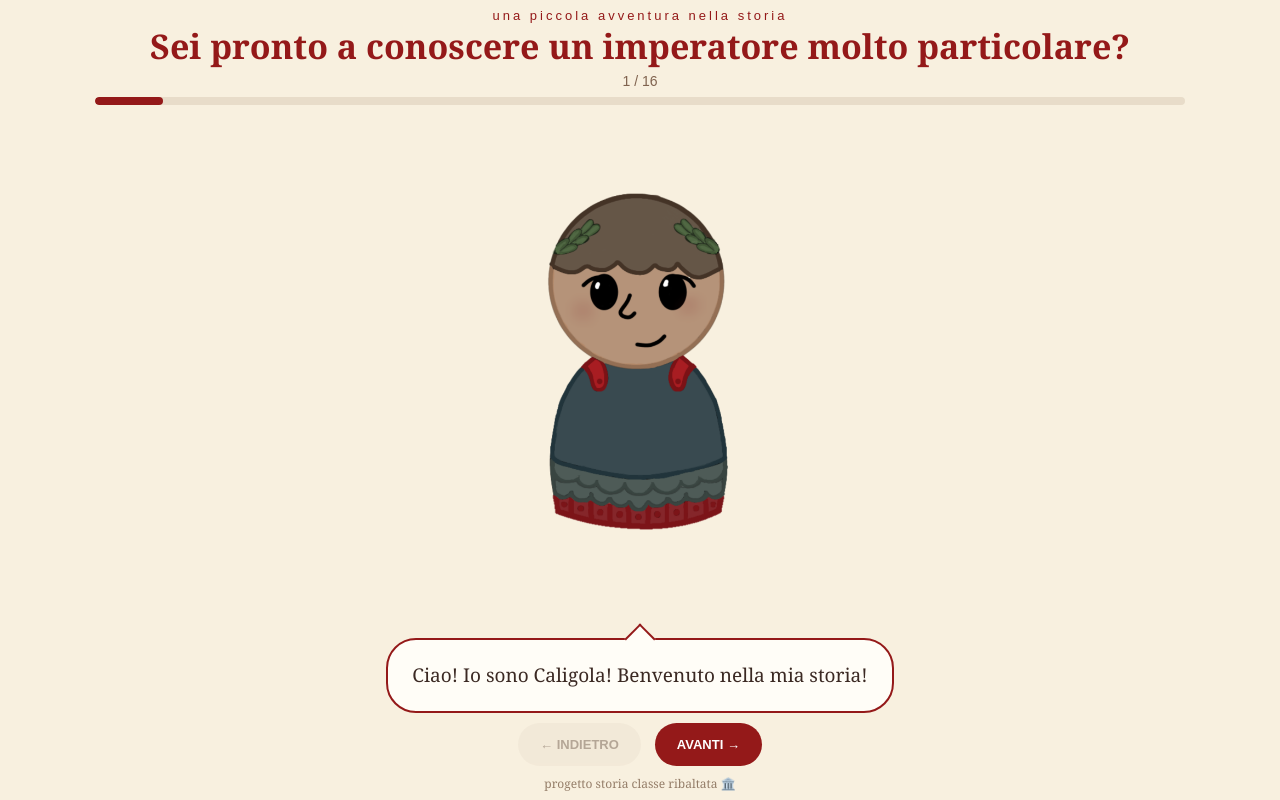
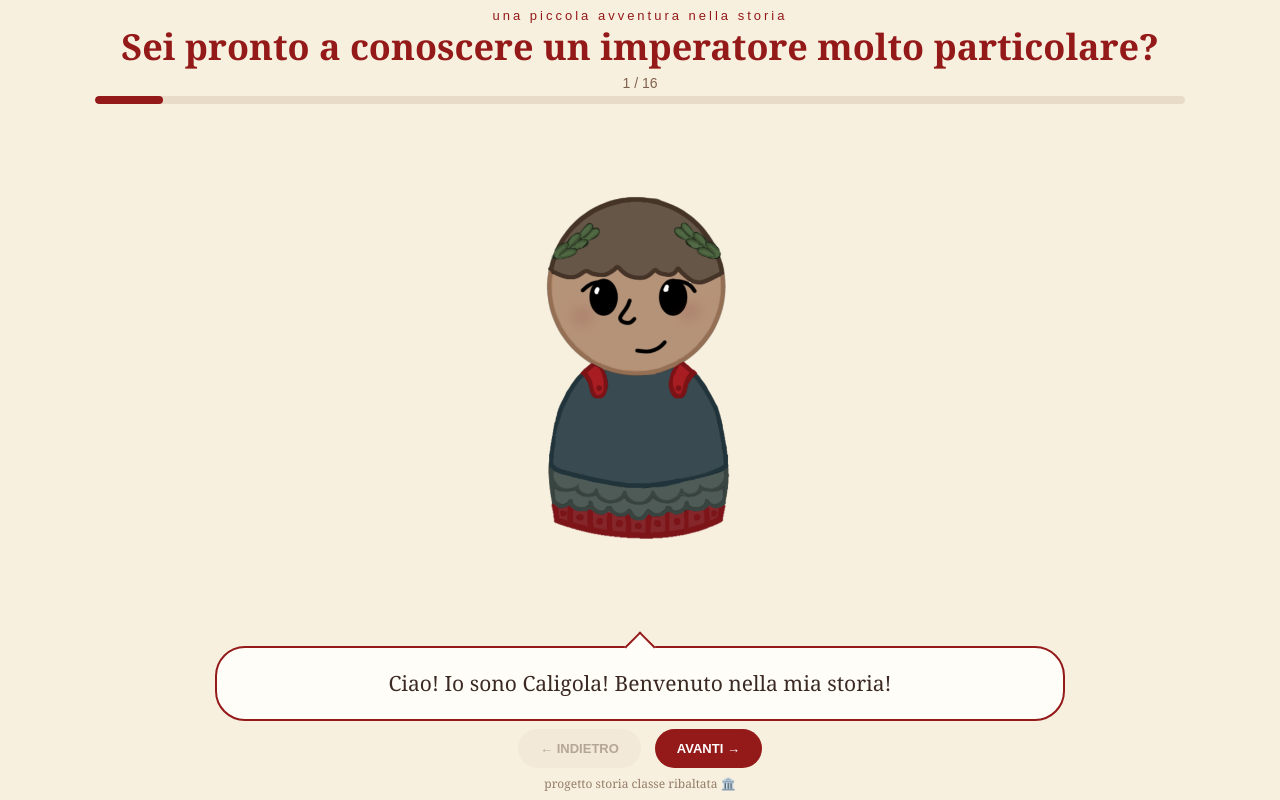
Before and after one commit to drixq/progettostoria, a plain HTML site: page index.html in a window 1280 px wide. Drawn offline with Linux system fonts and the light colour scheme.

Commit message:
Update styles for responsiveness and layout adjustments

```diff
--- a/style.css
+++ b/style.css
@@ -13,11 +13,10 @@ body {
 }
 .comic {
     width: 100%;
-    max-width: 1050px;
+    max-width: 1100px;
     margin: 0 auto;
     text-align: center;
 }
-/* TITOLO */
 header {
     margin-bottom: 12px;
 }
@@ -64,30 +63,25 @@ h1 {
 }
 /* PERSONAGGI */
 .characters {
-    height: 500px;
+    height: clamp(210px, 42vh, 350px);
     display: flex;
     justify-content: center;
     align-items: flex-end;
     gap: 0;
     position: relative;
     overflow: visible;
-    transform: translateY(35px);
 }
 #caligola {
-    height: 410px;
-    max-width: 68%;
+    height: 95%;
+    max-width: 52%;
     object-fit: contain;
     transition: opacity 0.3s ease;
-    position: relative;
-    top: 25px;
 }
 .horse {
     display: none;
-    height: 390px;
-    max-width: 68%;
+    height: 88%;
+    max-width: 52%;
     object-fit: contain;
-    position: relative;
-    top: 25px;
     animation: enterHorse 0.7s ease;
 }
 @keyframes enterHorse {
@@ -171,33 +165,78 @@ footer {
     color: #947d68;
     font-size: 12px;
 }
-/* IPAD E SCHERMI LARGHI */
-@media (min-width: 601px) {
+/* IPAD IN ORIZZONTALE E SCHERMI LARGHI */
+@media (min-width: 601px) and (orientation: landscape) {
     body {
-        padding: 10px 24px;
+        height: 100vh;
+        height: 100dvh;
+        min-height: 0;
+        overflow: hidden;
+        padding: 8px 24px;
+    }
+    .comic {
+        height: 100%;
+        display: flex;
+        flex-direction: column;
     }
     header {
-        margin-bottom: 5px;
+        flex: 0 0 auto;
+        margin-bottom: 4px;
     }
     h1 {
-        font-size: 34px;
+        font-size: clamp(25px, 3.2vw, 36px);
     }
     .subtitle {
         margin-bottom: 4px;
     }
+    .comic-card {
+        flex: 1 1 auto;
+        min-height: 0;
+        display: flex;
+        flex-direction: column;
+        padding: 4px 5px;
+    }
+    .progress-area {
+        flex: 0 0 auto;
+        margin-bottom: 3px;
+        gap: 5px;
+    }
     .characters {
-        height: 500px;
+        flex: 1 1 0;
+        min-height: 0;
+        height: auto;
+        align-items: flex-end;
+        overflow: visible;
+    }
+    #caligola {
+        height: 100%;
+        max-height: 100%;
+        max-width: 68%;
+    }
+    .horse {
+        height: 95%;
+        max-height: 100%;
+        max-width: 68%;
     }
     .speech-bubble {
-        min-height: 85px;
-        padding: 15px 25px;
-        margin: 10px auto 12px;
+        flex: 0 0 auto;
+        width: 85%;
+        min-height: 75px;
+        padding: 10px 24px;
+        margin: 5px auto 8px;
     }
     #dialogue {
-        font-size: 19px;
+        font-size: clamp(17px, 1.8vw, 21px);
+    }
+    .buttons {
+        flex: 0 0 auto;
+    }
+    button {
+        padding: 12px 22px;
     }
     footer {
-        margin-top: 6px;
+        flex: 0 0 auto;
+        margin-top: 3px;
     }
 }
 /* TELEFONI */
@@ -215,24 +254,18 @@ footer {
         height: 32vh;
         min-height: 180px;
         max-height: 260px;
-        transform: none;
         overflow: hidden;
     }
     #caligola {
-        height: 95%;
         max-width: 65%;
-        top: 0;
     }
     .horse {
-        height: 88%;
         max-width: 60%;
-        top: 0;
     }
     .speech-bubble {
         min-height: 100px;
         padding: 18px 16px;
         border-radius: 25px;
-        margin: 14px auto 18px;
     }
     #dialogue {
         font-size: 18px;
@@ -242,81 +275,3 @@ footer {
         font-size: 12px;
     }
 }
-/* IPAD: TUTTO NELLO SCHERMO, SENZA SCROLL */
-@media (min-width: 601px) {
-    body {
-        height: 100vh;
-        height: 100dvh;
-        min-height: 0;
-        overflow: hidden;
-        padding: 8px 24px;
-    }
-
-    .comic {
-        height: 100%;
-        max-width: 1100px;
-        display: flex;
-        flex-direction: column;
-    }
-
-    header {
-        flex-shrink: 0;
-        margin-bottom: 4px;
-    }
-
-    .comic-card {
-        flex: 1;
-        min-height: 0;
-        display: flex;
-        flex-direction: column;
-        padding: 4px 5px;
-    }
-
-    .progress-area {
-        flex-shrink: 0;
-        margin-bottom: 0;
-    }
-
-    .characters {
-        flex: 1;
-        min-height: 0;
-        height: auto;
-        transform: none;
-        overflow: visible;
-        align-items: flex-end;
-    }
-
-    #caligola {
-        height: 100%;
-        max-height: 100%;
-        max-width: 68%;
-        top: 0;
-    }
-
-    .horse {
-        height: 95%;
-        max-height: 100%;
-        max-width: 68%;
-        top: 0;
-    }
-
-    .speech-bubble {
-        flex-shrink: 0;
-        margin: 8px auto 10px;
-        min-height: 75px;
-        padding: 12px 24px;
-    }
-
-    #dialogue {
-        font-size: 19px;
-    }
-
-    .buttons {
-        flex-shrink: 0;
-    }
-
-    footer {
-        flex-shrink: 0;
-        margin-top: 5px;
-    }
-}
```
